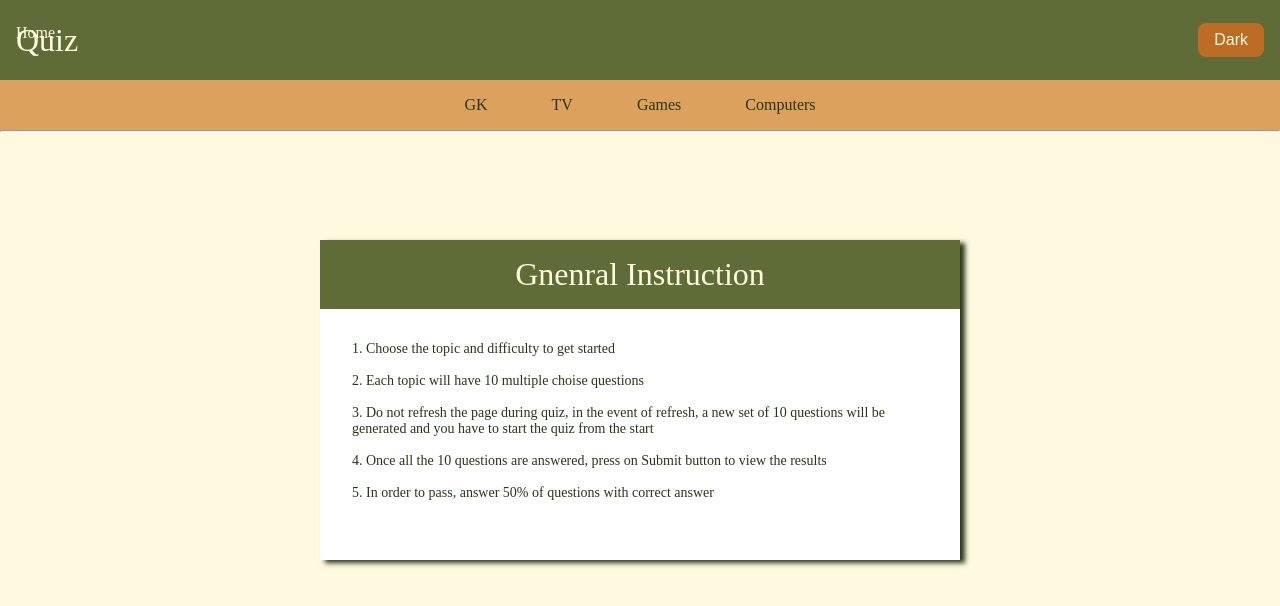
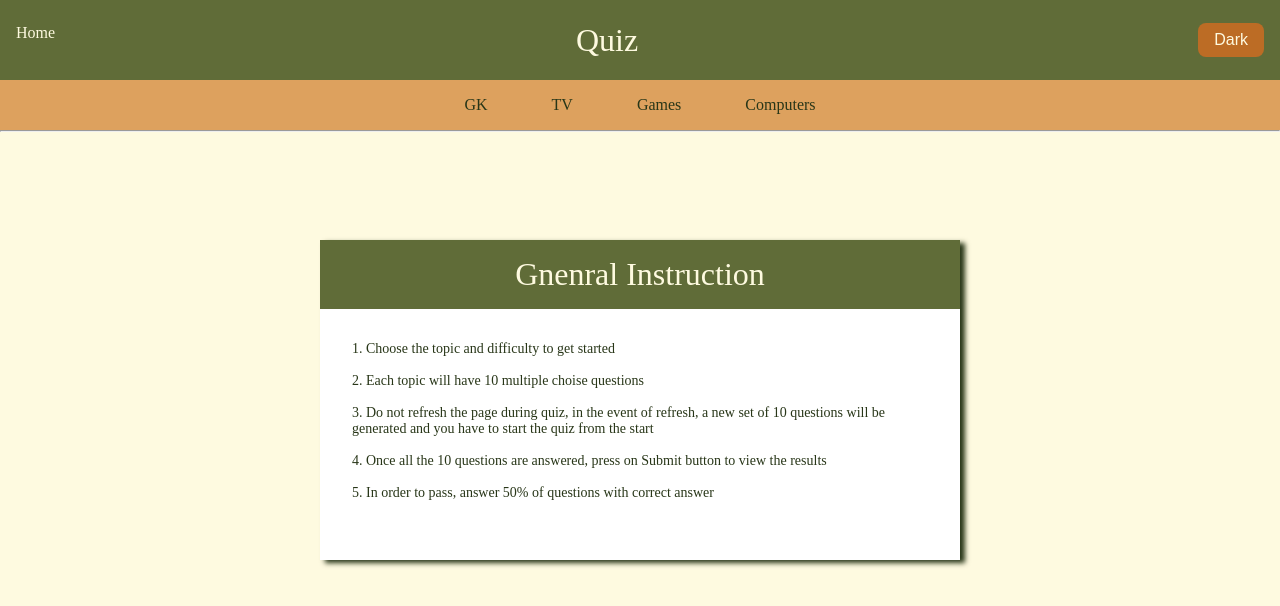
Before and after one commit to Arivarasan-Murali/Quiz, an Angular app: page / in a window 1280 px wide. Shown: the top 606 px of the page. Built offline with nearby package versions, Linux system fonts and the light colour scheme.

Commit message:
Title alignment fixed, dark mode color issue fixed

```diff
--- a/src/app/app.component.css
+++ b/src/app/app.component.css
@@ -3,7 +3,6 @@
 }
 
 .titleBar {
-  text-align: center;
   padding: 1rem;
   font-size: 2rem;
   height: 5rem;
@@ -12,6 +11,11 @@
   display: flex;
   justify-content: space-between;
   align-items: center;
+}
+
+.title {
+  flex: 1;
+  text-align: center;
 }
 
 .home {
--- a/src/app/quiz/quiz.component.css
+++ b/src/app/quiz/quiz.component.css
@@ -53,7 +53,7 @@
 
 .selected {
   border: 0.5px solid var(--secondary);
-  background-color: var(--light-caramel);
+  background-color: var(--selected-bg);
 }
 
 .navigation {
--- a/src/styles.css
+++ b/src/styles.css
@@ -10,6 +10,7 @@
   --card-bg: white;
   --button-bg: var(--primary);
   --button-text: var(--cornsilk);
+  --selected-bg: var(--light-caramel);
 }
 
 .dark-theme {
@@ -18,6 +19,7 @@
   --card-bg: var(--light-caramel);
   --button-bg: var(--secondary);
   --button-text: var(--back-forest);
+  --selected-bg: var(--primary);
 }
 
 * {
```
